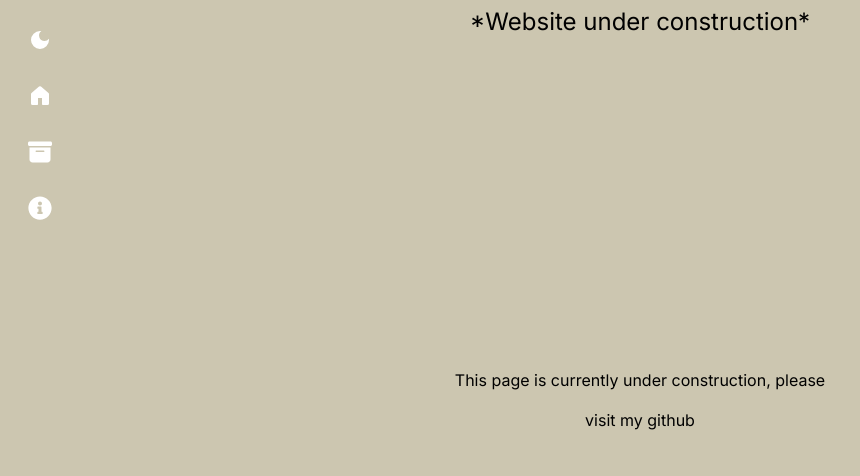
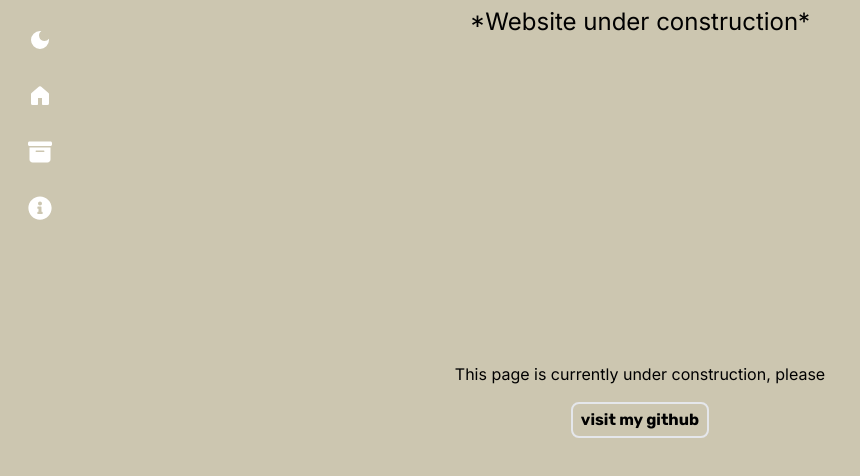
Before and after one commit to CaseSens/nextjs_portfolio, a Next.js app: page /projects in a window 1280 px wide. Shown: the top 476 px of the page, without its empty margins (0-860 px from the left). Built offline with nearby package versions, Linux system fonts and the light colour scheme.

Commit message:
changed grain pattern

```diff
--- a/src/app/projects/page.tsx
+++ b/src/app/projects/page.tsx
@@ -5,7 +5,9 @@ export default function Projects() {
     <main className="transition-colors duration-[2000ms] w-full h-full bg-[#CCC6B0] dark:bg-[#05080E] flex flex-col gap-4 items-center justify-center text-black dark:text-white">
       <h1>This page is currently under construction, please </h1>
       <Link href={"https://github.com/CaseSens"}>
-        <button>visit my github</button>
+        <button className="transition-all border-2 px-2 py-1 rounded-lg hover:bg-white/[0.2] hover:rounded-sm font-rubik font-bold">
+          visit my github
+        </button>
       </Link>
     </main>
   );
```
Also changed, not shown: public/grain.svg.
